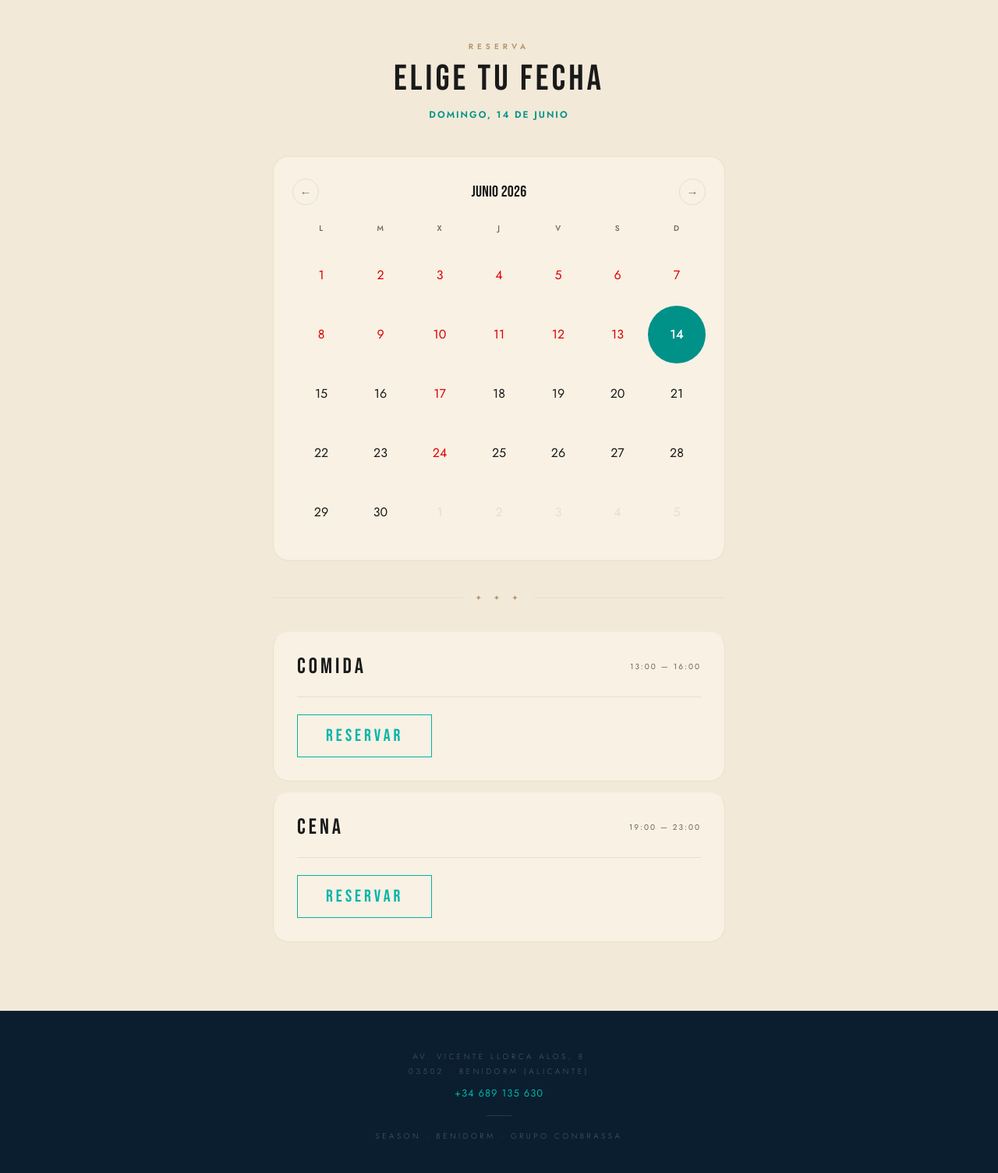
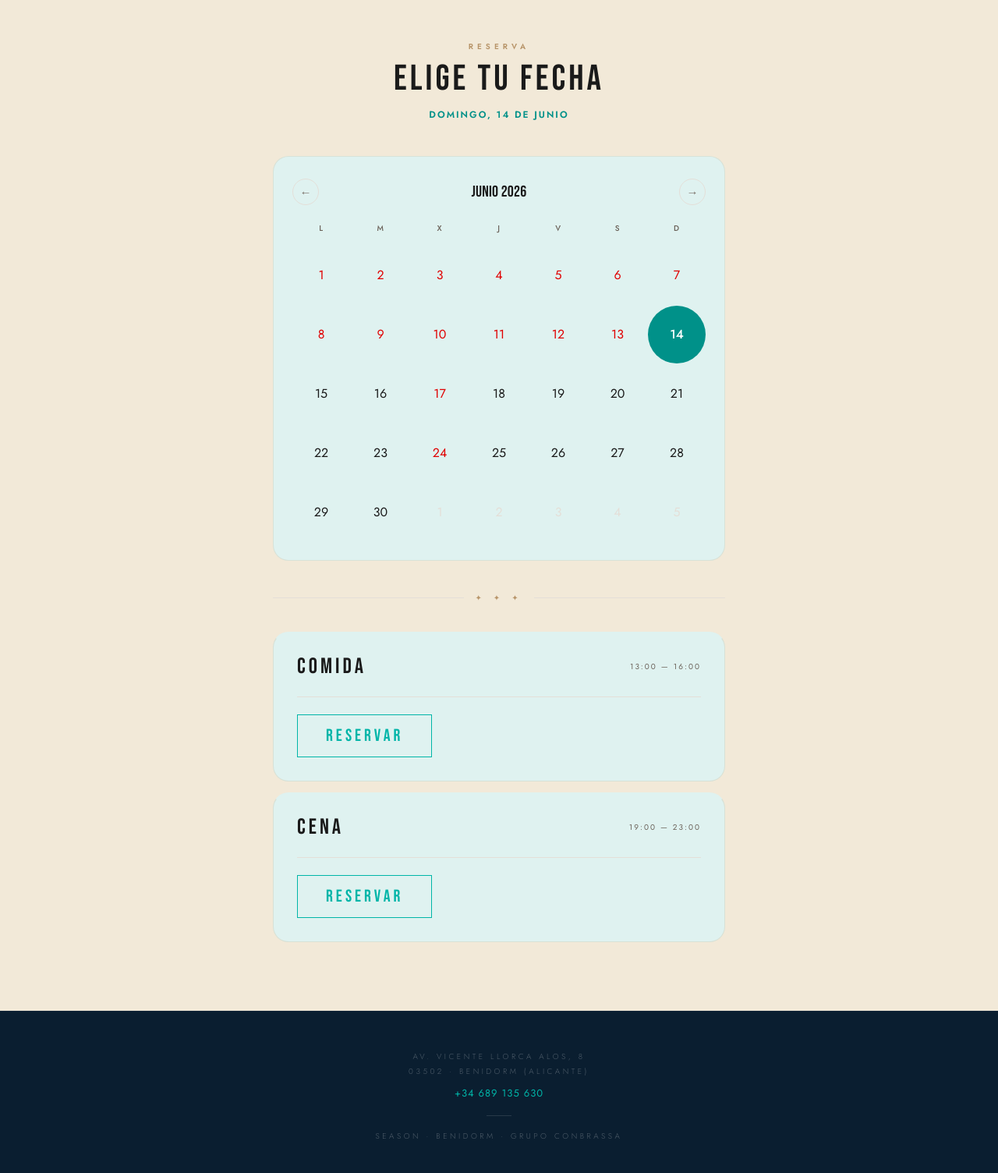
Before and after one commit to gestionempresasip-boop/season-reservas, a Flask app: page /reservas in a window 1280 px wide. Shown: the part 1140-2644 px from the top of the page at 78% size. Run offline with Flask 3, Linux system fonts and the light colour scheme; data comes from the database, SQL or seed files in the repository; parts of the project's set-up code (start-up, migrations or seed data) failed here and were passed over; some libraries are stand-ins or nearby versions.

Commit message:
fix: recuadros en teal palido #dff2f0 (echo del logo)

```diff
--- a/templates/reservas.html
+++ b/templates/reservas.html
@@ -226,7 +226,7 @@
 
         /* ── CALENDAR ── */
         .cal-inline {
-            background: #f8f1e4;
+            background: #dff2f0;
             border-radius: 20px;
             padding: 28px 24px 24px;
             margin-bottom: 40px;
@@ -322,7 +322,7 @@
         /* ── SHIFT CARDS ── */
         .shift-list { display: flex; flex-direction: column; gap: 14px; }
         .shift-card {
-            background: #f8f1e4;
+            background: #dff2f0;
             border-radius: 20px;
             border: 1px solid rgba(180,148,100,0.18);
             border-top: 2px solid transparent;
```
